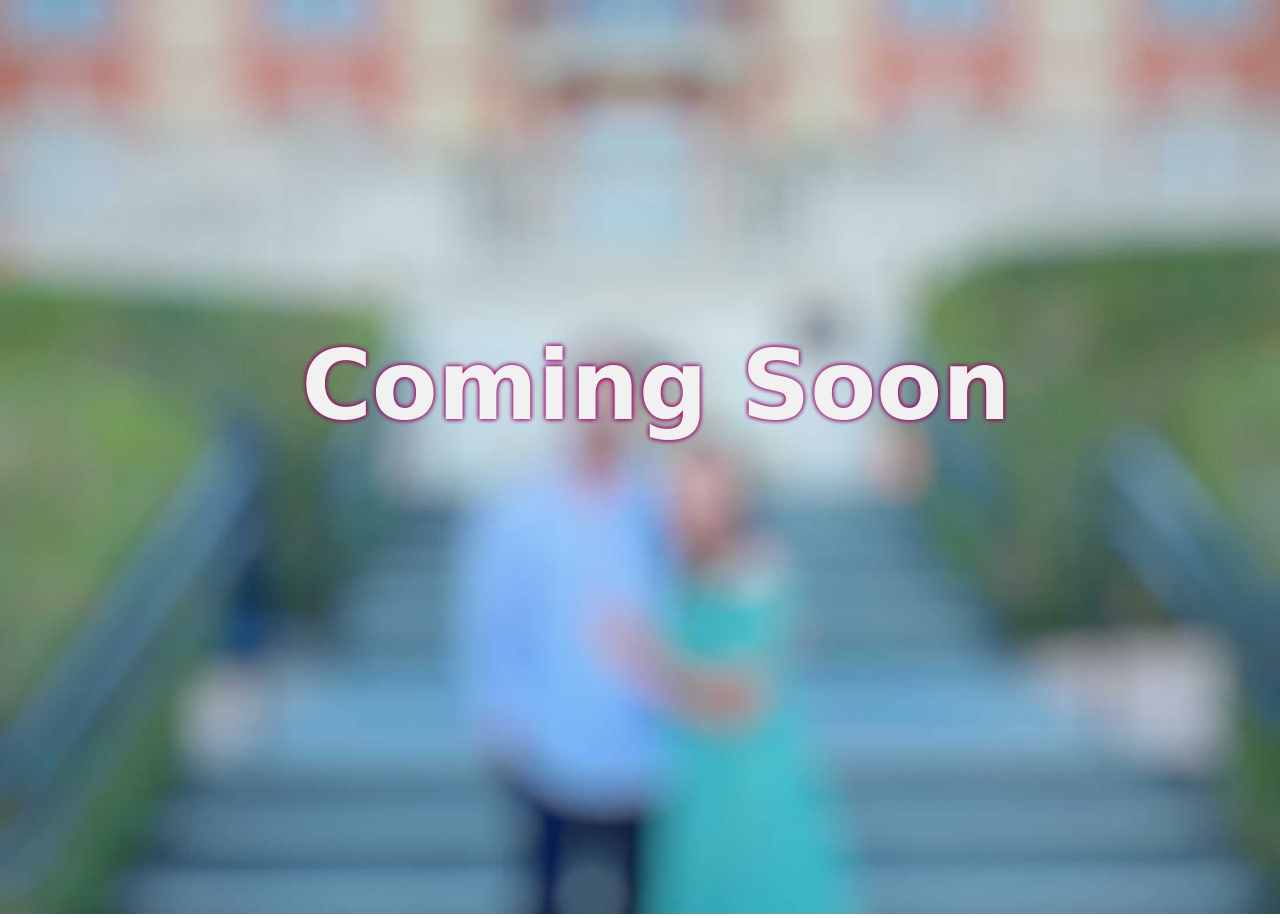
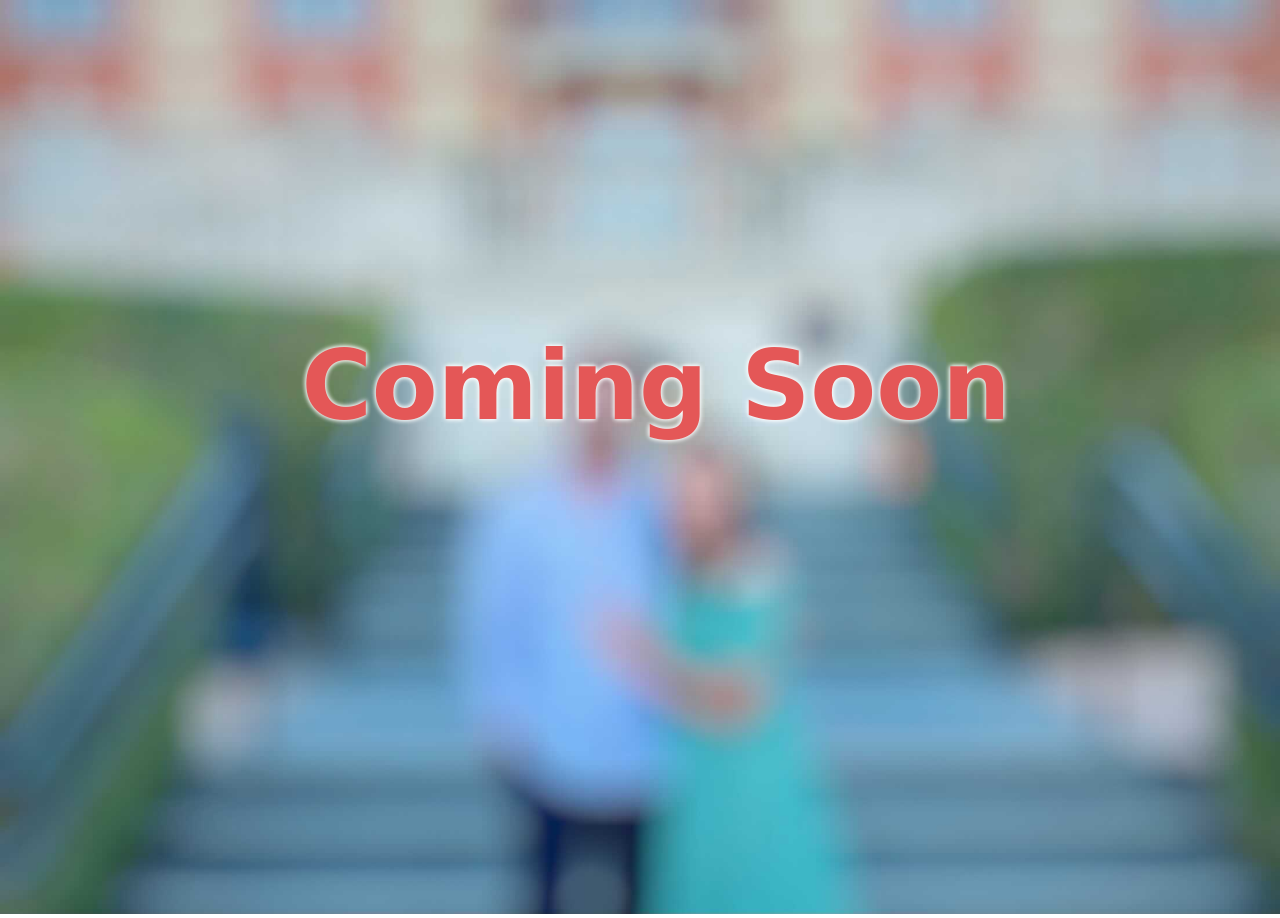
Before and after one commit to mihirpandya/mihshim.github.io, a plain HTML site: page index.html in a window 1280 px wide. Drawn offline with Linux system fonts and the light colour scheme.

Commit message:
font color

```diff
--- a/css/main.css
+++ b/css/main.css
@@ -21,7 +21,7 @@ body {
 
 .header {
   padding: 10px 16px;
-  color: #f1f1f1;
+  color: #e45757;
   position: fixed;
   top: 30%;
   width: 100%;
@@ -29,5 +29,5 @@ body {
   text-align: center;
   font-size: 400%;
   font-family: cursive;
-  text-shadow: 0 0 5px #FF0000, 0 0 5px #0000FF;
+  text-shadow: 0 0 5px white, 0 0 5px white;
 }
```
